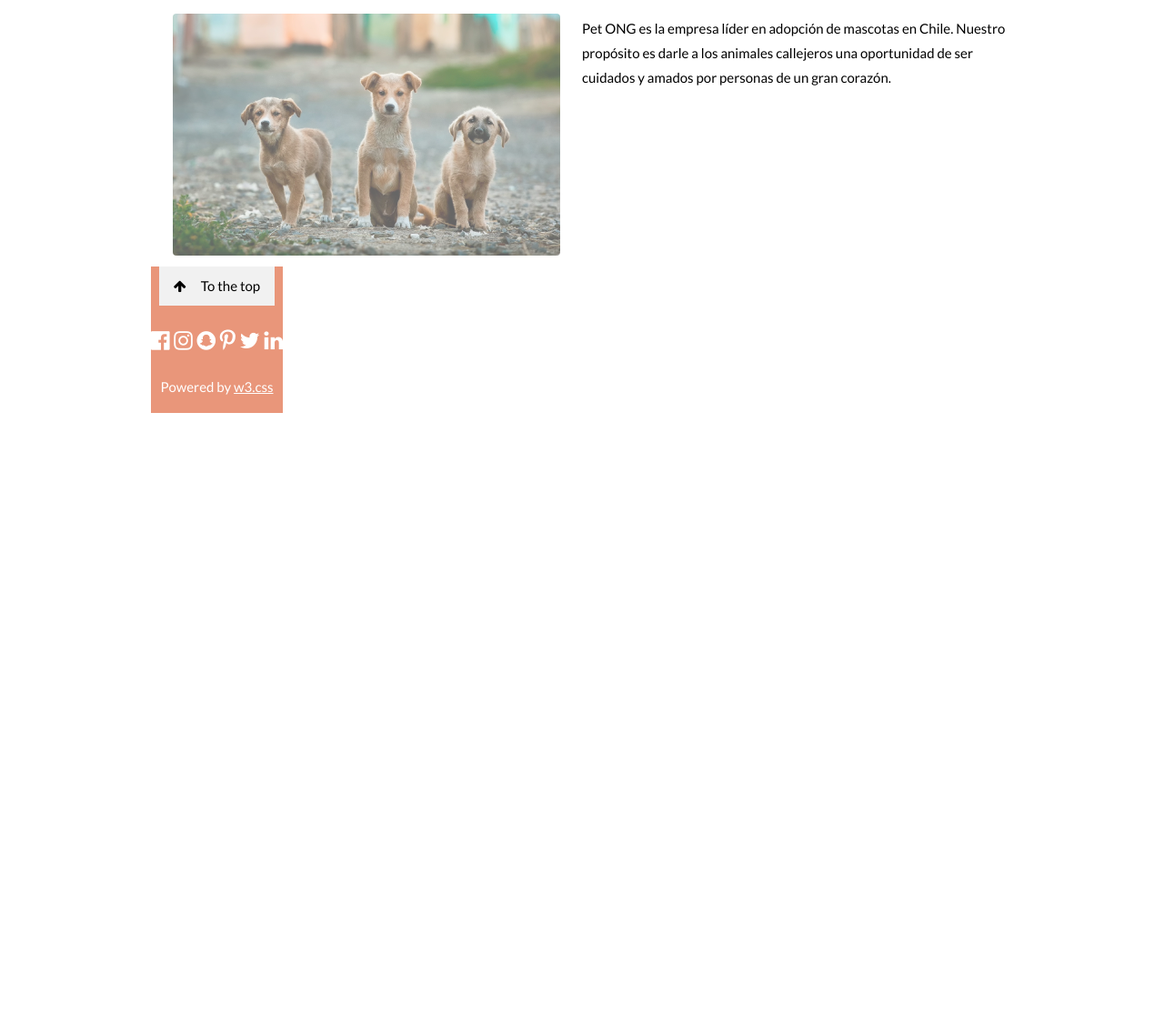
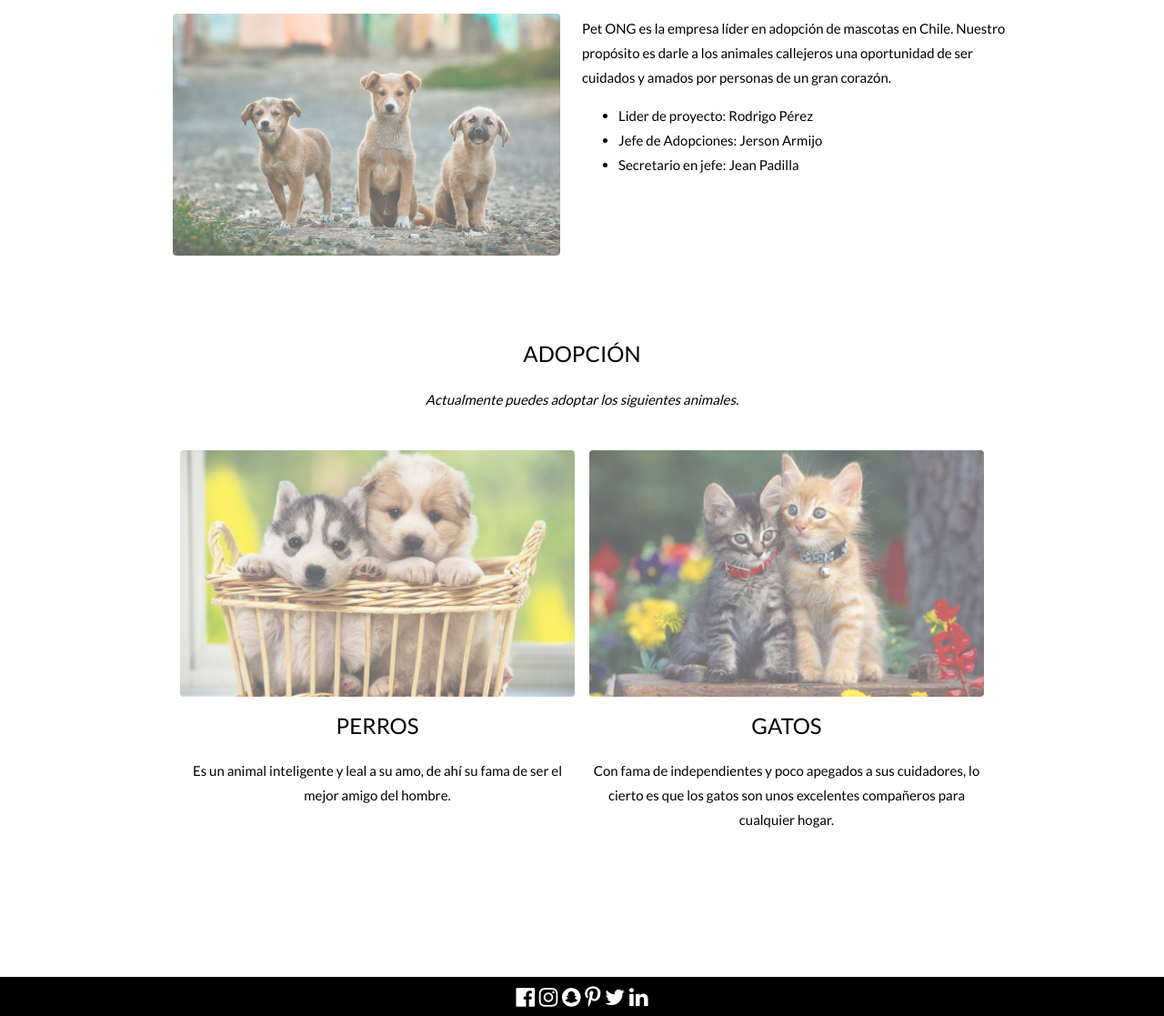
Before and after one commit to roeperez/web, a plain HTML site: page home.html in a window 1280 px wide. Shown: the part 924-2041 px from the top of the page at 91% size. Before the commit the page ends 1281 px from the top, so only its background shows below. Drawn offline with nearby package versions, Linux system fonts and the light colour scheme.

Commit message:
Inicio Completo

```diff
--- a/home.html
+++ b/home.html
@@ -28,12 +28,11 @@ body, html {
   min-height: 100%;
 }
 
-footer {
-  position:fixed;
-  text-align: center;
-  background-color: DarkSalmon;
-  color: white;
-
+.center {
+  display: block;
+  margin-left: auto;
+  margin-right: auto;
+  width: 50%;
 }
 
 .w3-wide {letter-spacing: 10px;}
@@ -54,6 +53,7 @@ footer {
     </a>
     <a href="#home" class="w3-bar-item w3-button">INICIO</a>
     <a href="#about" class="w3-bar-item w3-button w3-hide-small"><i class="fa fa-user"></i> QUIENES SOMOS</a>
+    <a href="#portfolio" class="w3-bar-item w3-button w3-hide-small"><i class="fa fa-th"></i> ADOPCIÓN</a>
     <a href="#" class="w3-bar-item w3-button w3-hide-small w3-right w3-hover-red">
     </a>
   </div>
@@ -61,6 +61,7 @@ footer {
   <!-- Navbar on small screens -->
   <div id="navDemo" class="w3-bar-block w3-white w3-hide w3-hide-large w3-hide-medium">
     <a href="#about" class="w3-bar-item w3-button" onclick="toggleFunction()">ABOUT</a>
+    <a href="#portfolio" class="w3-bar-item w3-button" onclick="toggleFunction()">PORTFOLIO</a>
   </div>
 </div>
 
@@ -82,12 +83,37 @@ footer {
     <!-- Hide this text on small devices -->
     <div class="w3-col m6 w3-hide-small w3-padding-29">
       <p>Pet ONG es la empresa líder en adopción de mascotas en Chile. Nuestro propósito es darle a los animales callejeros una oportunidad de ser cuidados y amados por personas de un gran corazón.</p>
+      <ul>
+        <li>Lider de proyecto:  Rodrigo Pérez</li>
+        <li>Jefe de Adopciones:  Jerson Armijo</li>
+        <li>Secretario en jefe:  Jean Padilla</li>
+      </ul>
     </div>
   </div>
 
+<div class="w3-content w3-container w3-padding-64" id="portfolio">
+  <h3 class="w3-center">ADOPCIÓN</h3>
+  <p class="w3-center"><em>Actualmente puedes adoptar los siguientes animales.</em></p><br>
+
+<!-- Grid de Perros y gatos -->
+<div class="w3-row-padding w3-padding-25 w3-center" id="food">
+    <div class="w3-half">
+      <img src="fotos/perro.jpg" class="w3-round w3-image w3-opacity w3-hover-opacity-off" alt="Perro" width="500" height="333">
+      <h3>PERROS</h3>
+      <p>Es un animal inteligente y leal a su amo, de ahí su fama de ser el mejor amigo del hombre.</p>
+    </div>
+    <div class="w3-half">
+      <img src="fotos/gato.jpg" class="w3-round w3-image w3-opacity w3-hover-opacity-off" alt="Gato" width="500" height="333">
+      <h3>GATOS</h3>
+      <p>Con fama de independientes y poco apegados a sus cuidadores, lo cierto es que los gatos son unos excelentes compañeros para cualquier hogar.</p>
+    </div>
+   	</div>
+  </div>
+</div>
+
 <!-- Footer -->
-<footer>
-  <a href="#home" class="w3-button w3-light-grey"><i class="fa fa-arrow-up w3-margin-right"></i>To the top</a>
+
+<footer class="w3-center w3-black w3-padding-30 w3-hover-opacity-off">
   <div class="w3-xlarge w3-section">
     <i class="fa fa-facebook-official w3-hover-opacity"></i>
     <i class="fa fa-instagram w3-hover-opacity"></i>
@@ -96,8 +122,8 @@ footer {
     <i class="fa fa-twitter w3-hover-opacity"></i>
     <i class="fa fa-linkedin w3-hover-opacity"></i>
   </div>
-  <p>Powered by <a href="https://www.w3schools.com/w3css/default.asp" title="W3.CSS" target="_blank" class="w3-hover-text-green">w3.css</a></p>
 </footer>
+
 
 <script>
 // Change style of navbar on scroll
```
Also changed, not shown: fotos/gato.jpg (added), fotos/perro.jpg (added).
